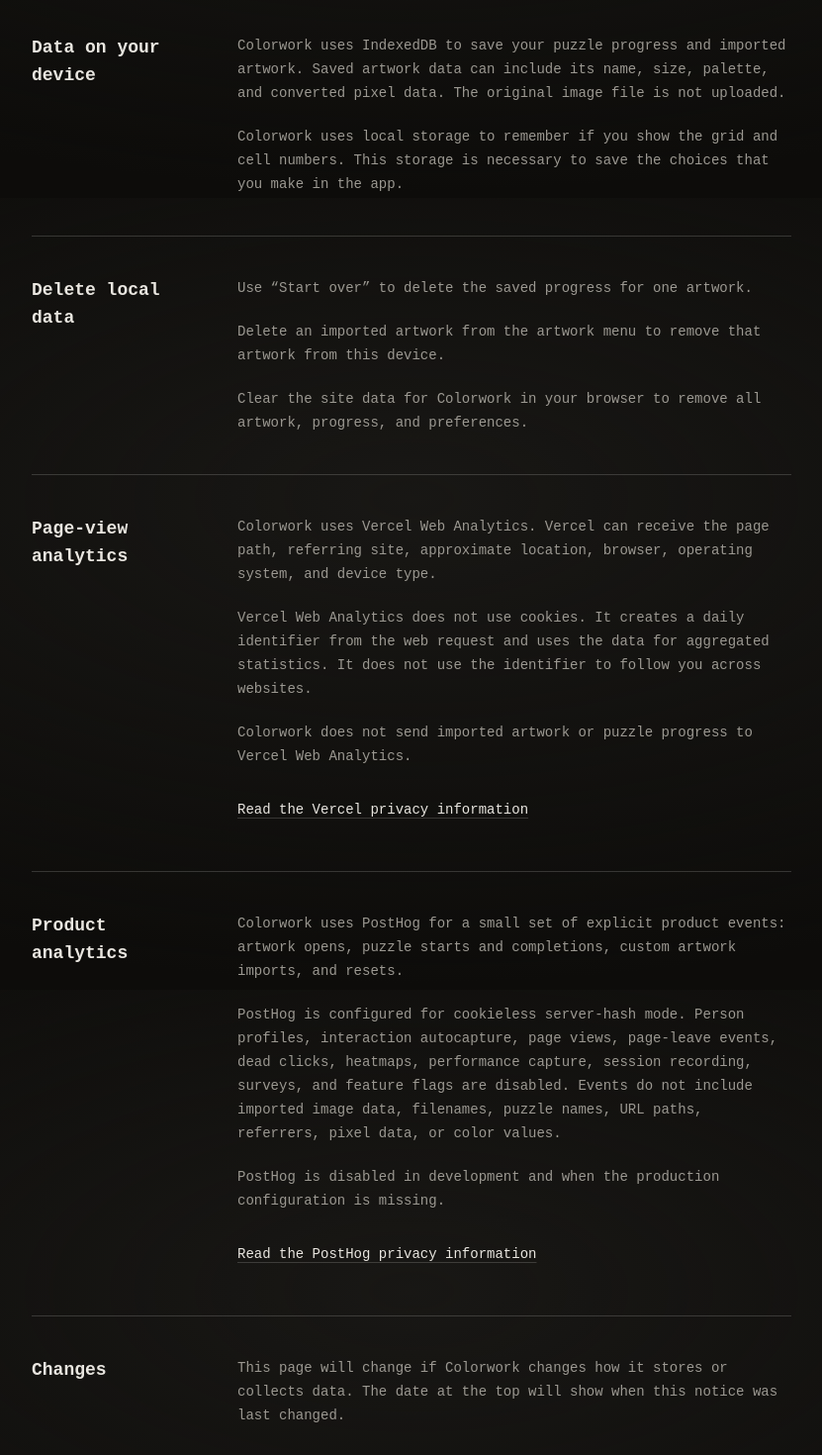
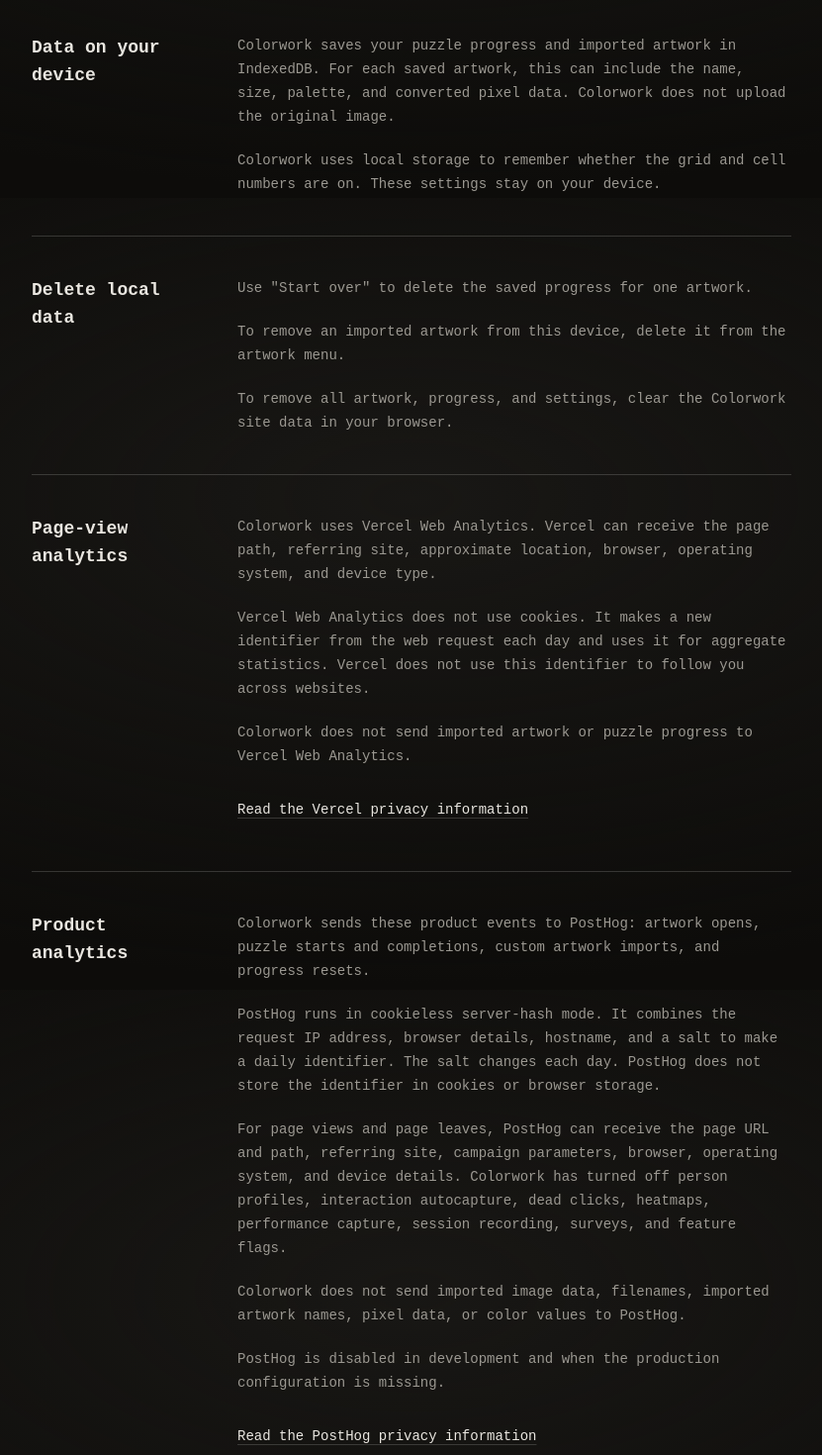
Before and after one commit to miguelSoldado1/colorwork, a React (Vite) app: page /privacy in a window 1280 px wide. Shown: the part 600-2070 px from the top of the page at 99% size, without its empty margins (224-1055 px from the left). Built offline with nearby package versions, Linux system fonts and the light colour scheme; no server answers.

Commit message:
docs: clarify privacy notice and analytics disclosures
- Update privacy wording for local storage and analytics data
- Refresh the notice date and browser coverage assertions

```diff
--- a/src/routes/privacy.tsx
+++ b/src/routes/privacy.tsx
@@ -9,7 +9,7 @@ const POSTHOG_PRIVACY_URL = "https://posthog.com/privacy";
 
 function PrivacyRoute() {
   usePageMetadata({
-    description: "Learn what Colorwork stores on your device and what anonymous page-view data it collects.",
+    description: "How Colorwork stores data on your device and what it sends to its analytics providers.",
     path: "/privacy",
     title: "Privacy - Colorwork",
   });
@@ -30,10 +30,9 @@ function PrivacyRoute() {
             Your work stays in your browser.
           </h1>
           <p className="mt-5 max-w-2xl text-muted-foreground text-sm leading-6 sm:text-base">
-            Colorwork has no user accounts. It does not upload your imported artwork or puzzle progress to a Colorwork
-            server.
+            Colorwork has no user accounts. Your imported artwork and puzzle progress stay on your device.
           </p>
-          <p className="mt-3 text-muted-foreground text-xs">Last updated: August 12, 2026</p>
+          <p className="mt-3 text-muted-foreground text-xs">Last updated: August 19, 2026</p>
         </header>
 
         <section aria-labelledby="data-boundary-heading" className="py-7 sm:py-10">
@@ -42,7 +41,7 @@ function PrivacyRoute() {
           </h2>
           <div className="grid overflow-hidden rounded-xl border border-border sm:grid-cols-3">
             <DataBoundary
-              detail="Artwork data, puzzle progress, and board preferences"
+              detail="Artwork data, puzzle progress, and board settings"
               label="Stays on this device"
               marker="Local"
             />
@@ -63,12 +62,12 @@ function PrivacyRoute() {
           <h2 className="font-semibold text-lg">Data on your device</h2>
           <div className="space-y-5 text-muted-foreground text-sm leading-6">
             <p>
-              Colorwork uses IndexedDB to save your puzzle progress and imported artwork. Saved artwork data can include
-              its name, size, palette, and converted pixel data. The original image file is not uploaded.
+              Colorwork saves your puzzle progress and imported artwork in IndexedDB. For each saved artwork, this can
+              include the name, size, palette, and converted pixel data. Colorwork does not upload the original image.
             </p>
             <p>
-              Colorwork uses local storage to remember if you show the grid and cell numbers. This storage is necessary
-              to save the choices that you make in the app.
+              Colorwork uses local storage to remember whether the grid and cell numbers are on. These settings stay on
+              your device.
             </p>
           </div>
         </div>
@@ -76,9 +75,9 @@ function PrivacyRoute() {
         <div className="grid gap-8 border-border border-t py-8 sm:grid-cols-[10rem_minmax(0,1fr)] sm:gap-12 sm:py-10">
           <h2 className="font-semibold text-lg">Delete local data</h2>
           <div className="space-y-5 text-muted-foreground text-sm leading-6">
-            <p>Use “Start over” to delete the saved progress for one artwork.</p>
-            <p>Delete an imported artwork from the artwork menu to remove that artwork from this device.</p>
-            <p>Clear the site data for Colorwork in your browser to remove all artwork, progress, and preferences.</p>
+            <p>Use "Start over" to delete the saved progress for one artwork.</p>
+            <p>To remove an imported artwork from this device, delete it from the artwork menu.</p>
+            <p>To remove all artwork, progress, and settings, clear the Colorwork site data in your browser.</p>
           </div>
         </div>
 
@@ -90,8 +89,8 @@ function PrivacyRoute() {
               location, browser, operating system, and device type.
             </p>
             <p>
-              Vercel Web Analytics does not use cookies. It creates a daily identifier from the web request and uses the
-              data for aggregated statistics. It does not use the identifier to follow you across websites.
+              Vercel Web Analytics does not use cookies. It makes a new identifier from the web request each day and
+              uses it for aggregate statistics. Vercel does not use this identifier to follow you across websites.
             </p>
             <p>Colorwork does not send imported artwork or puzzle progress to Vercel Web Analytics.</p>
             <a
@@ -109,14 +108,23 @@ function PrivacyRoute() {
           <h2 className="font-semibold text-lg">Product analytics</h2>
           <div className="space-y-5 text-muted-foreground text-sm leading-6">
             <p>
-              Colorwork uses PostHog for a small set of explicit product events: artwork opens, puzzle starts and
-              completions, custom artwork imports, and resets.
+              Colorwork sends these product events to PostHog: artwork opens, puzzle starts and completions, custom
+              artwork imports, and progress resets.
             </p>
             <p>
-              PostHog is configured for cookieless server-hash mode. Person profiles, interaction autocapture, page
-              views, page-leave events, dead clicks, heatmaps, performance capture, session recording, surveys, and
-              feature flags are disabled. Events do not include imported image data, filenames, puzzle names, URL paths,
-              referrers, pixel data, or color values.
+              PostHog runs in cookieless server-hash mode. It combines the request IP address, browser details,
+              hostname, and a salt to make a daily identifier. The salt changes each day. PostHog does not store the
+              identifier in cookies or browser storage.
+            </p>
+            <p>
+              For page views and page leaves, PostHog can receive the page URL and path, referring site, campaign
+              parameters, browser, operating system, and device details. Colorwork has turned off person profiles,
+              interaction autocapture, dead clicks, heatmaps, performance capture, session recording, surveys, and
+              feature flags.
+            </p>
+            <p>
+              Colorwork does not send imported image data, filenames, imported artwork names, pixel data, or color
+              values to PostHog.
             </p>
             <p>PostHog is disabled in development and when the production configuration is missing.</p>
             <a
@@ -133,8 +141,7 @@ function PrivacyRoute() {
         <div className="grid gap-8 border-border border-y py-8 sm:grid-cols-[10rem_minmax(0,1fr)] sm:gap-12 sm:py-10">
           <h2 className="font-semibold text-lg">Changes</h2>
           <p className="text-muted-foreground text-sm leading-6">
-            This page will change if Colorwork changes how it stores or collects data. The date at the top will show
-            when this notice was last changed.
+            If Colorwork changes how it stores or collects data, this page and the date above will also change.
           </p>
         </div>
       </article>
```
Also changed, not shown: 1 other file (tests, documents, lock files or other folders).
